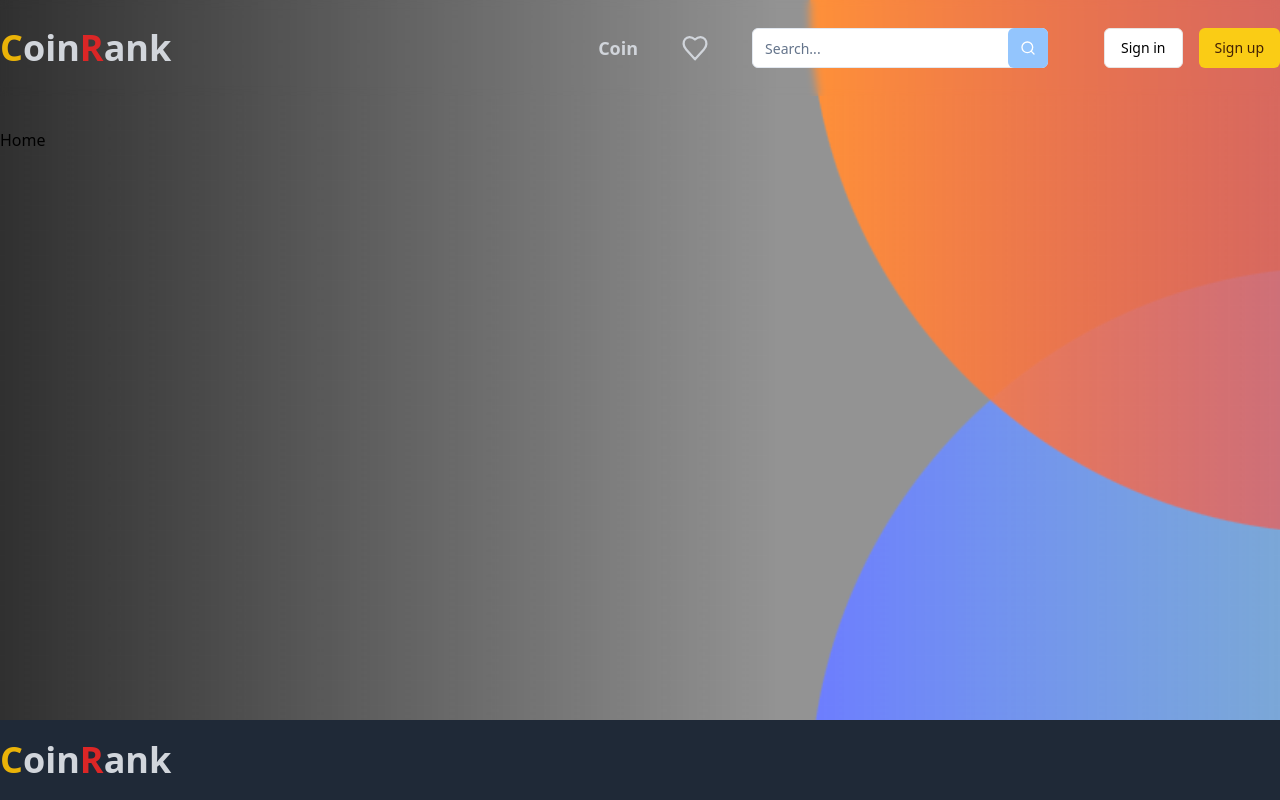
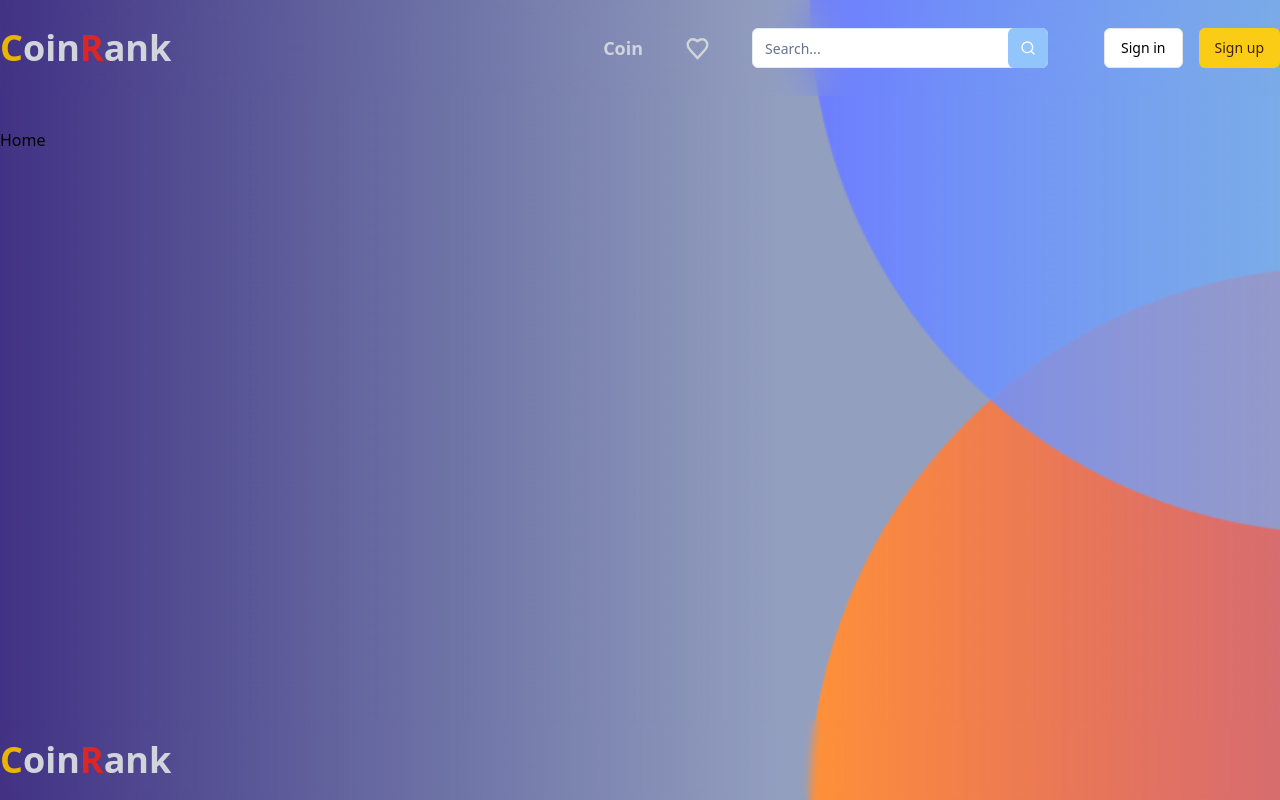
Before and after one commit to TriBhaskar/crypto-ranking-app-frontend, a React (Vite) app: page / in a window 1280 px wide. Built offline with nearby package versions, Linux system fonts and the light colour scheme.

Commit message:
Refactor RegisterComponent: update labels and layout for better user experience; enhance Header and Navbar with routing links

```diff
--- a/src/components/layouts/auth/register/RegisterComponent.tsx
+++ b/src/components/layouts/auth/register/RegisterComponent.tsx
@@ -14,13 +14,32 @@ export default function RegisterComponent() {
   return (
     <Card className="mx-auto max-w-sm">
       <CardHeader>
-        <CardTitle className="text-2xl">Register</CardTitle>
+        <CardTitle className="text-2xl">Signup</CardTitle>
         <CardDescription>
           Enter valid details below to create an account
         </CardDescription>
       </CardHeader>
       <CardContent>
         <div className="grid gap-4">
+          <div className="grid grid-cols-2 gap-4">
+            <div className="grid gap-2">
+              <Label htmlFor="fname">First Name</Label>
+              <Input id="fname" type="text" placeholder="tommy" required />
+            </div>
+            <div className="grid gap-2">
+              <Label htmlFor="lname">Last Name</Label>
+              <Input id="lname" type="text" placeholder="shelby" required />
+            </div>
+          </div>
+          <div className="grid gap-2">
+            <Label htmlFor="username">Username</Label>
+            <Input
+              id="username"
+              type="text"
+              placeholder="tommyshelby11"
+              required
+            />
+          </div>
           <div className="grid gap-2">
             <Label htmlFor="email">Email</Label>
             <Input
@@ -31,25 +50,20 @@ export default function RegisterComponent() {
             />
           </div>
           <div className="grid gap-2">
-            <div className="flex items-center">
-              <Label htmlFor="password">Password</Label>
-              <Link to="" className="ml-auto inline-block text-sm underline">
-                Forgot your password?
-              </Link>
-            </div>
+            <Label htmlFor="password">Password</Label>
             <Input id="password" type="password" required />
           </div>
           <Button type="submit" className="w-full">
-            Login
+            Create account
           </Button>
           <Button variant="outline" className="w-full">
-            Login with Google
+            Signup with Google
           </Button>
         </div>
         <div className="mt-4 text-center text-sm">
-          Don&apos;t have an account?{" "}
-          <Link to="" className="underline">
-            Sign up
+          Already have an account?{" "}
+          <Link to="login" className="underline">
+            Sign in
           </Link>
         </div>
       </CardContent>
--- a/src/components/layouts/footer/Footer.tsx
+++ b/src/components/layouts/footer/Footer.tsx
@@ -1,6 +1,6 @@
 export default function Footer() {
   return (
-    <div className="h-20 w-full fixed inset-x-0 bottom-0 bg-gray-800">
+    <div className="h-20 w-full fixed inset-x-0 bottom-0 bg-transparent backdrop-blur-sm bg-orange-400">
       <div className="container mx-auto h-full flex items-center justify-between">
         <div className="flex items-center">
           <div className="text-yellow-500 text-4xl font-bold">C</div>
--- a/src/components/layouts/header/Header.tsx
+++ b/src/components/layouts/header/Header.tsx
@@ -1,15 +1,19 @@
+import { Link } from "react-router-dom";
 import Navbar from "./navbar/Navbar";
 
 export default function Header() {
   return (
-    <div className="h-24 w-full bg-transparent backdrop-blur-sm z-10 absolute">
+    <div className="h-24 w-full bg-transparent backdrop-blur-xl z-10 absolute">
       <div className="container mx-auto h-full flex items-center justify-between">
+        <Link to="/">
           <div className="flex items-center">
             <div className="text-yellow-500 text-4xl font-bold">C</div>
             <div className="text-gray-300 text-4xl font-bold">oin</div>
             <div className="text-red-600 text-4xl font-bold">R</div>
             <div className="text-gray-300 text-4xl font-bold">ank</div>
           </div>
+        </Link>
+
         <Navbar />
       </div>
     </div>
--- a/src/components/layouts/header/navbar/Navbar.tsx
+++ b/src/components/layouts/header/navbar/Navbar.tsx
@@ -1,6 +1,7 @@
 import { Button } from "@/components/ui/button";
 import { Label } from "@/components/ui/label";
 import NavbarSearch from "./NavbarSearch";
+import { Link } from "react-router-dom";
 
 export default function Navbar() {
   return (
@@ -10,7 +11,7 @@ export default function Navbar() {
           <Label className="text-gray-300 text-lg font-semibold">Coin</Label>
           <Label className="text-gray-300 font-semibold">
             <svg
-              className="w-[34px] h-[34px] dark:text-white"
+              className="w-[29px] h-[29px] dark:text-white"
               aria-hidden="true"
               xmlns="http://www.w3.org/2000/svg"
               width="24"
@@ -20,9 +21,9 @@ export default function Navbar() {
             >
               <path
                 stroke="currentColor"
-                stroke-linecap="round"
-                stroke-linejoin="round"
-                stroke-width="1.6"
+                strokeLinecap="round"
+                strokeLinejoin="round"
+                strokeWidth="2"
                 d="M12.01 6.001C6.5 1 1 8 5.782 13.001L12.011 20l6.23-7C23 8 17.5 1 12.01 6.002Z"
               />
             </svg>
@@ -30,10 +31,14 @@ export default function Navbar() {
           <NavbarSearch />
         </div>
         <div className="flex items-center gap-4">
-          <Button variant="outline" size="default">
-            Sign in
-          </Button>
-          <Button size="default">Sign up</Button>
+          <Link to="login">
+            <Button variant="outline" size="default">
+              Sign in
+            </Button>
+          </Link>
+          <Link to="register">
+            <Button size="default">Sign up</Button>
+          </Link>
         </div>
       </div>
     </>
```
Also changed, not shown: src/assets/bgImg.png. Lines whose indentation alone changed are shown as unchanged.
